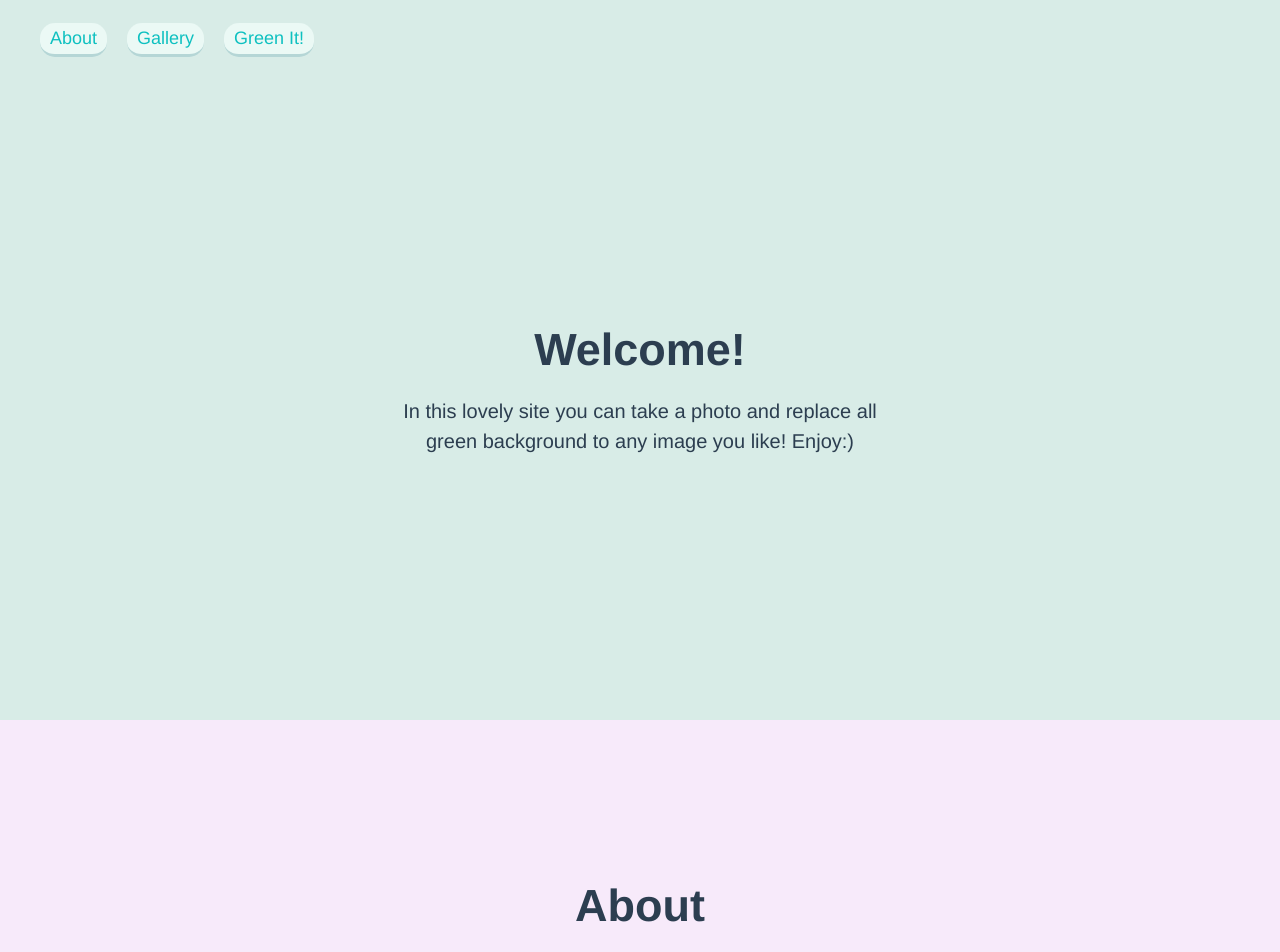
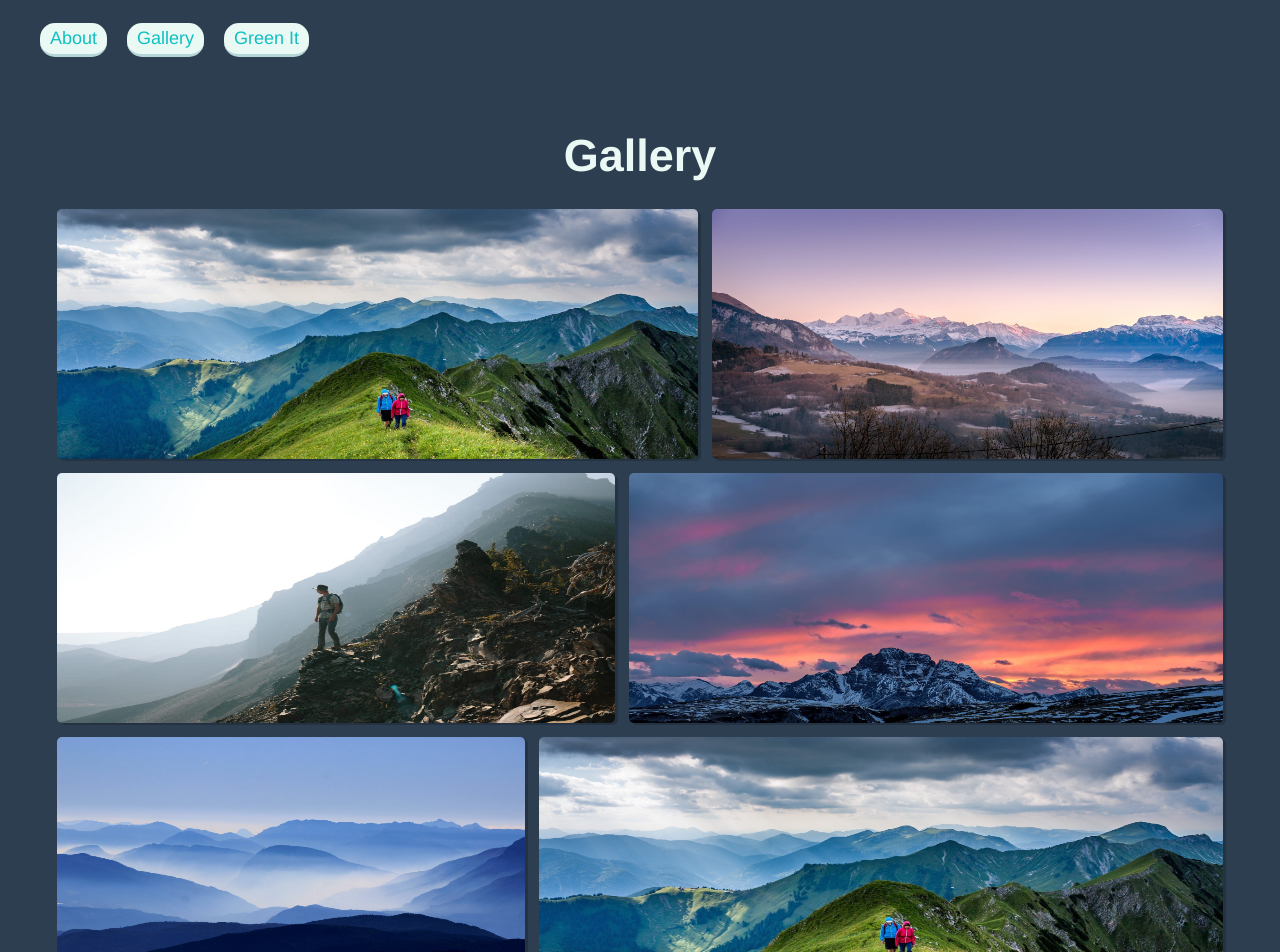
Before and after one commit to Boberte/GreenIt, a Vue app: page /#/Gallery in a window 1280 px wide. Shown: the top 952 px of the page. Built offline with nearby package versions, Linux system fonts and the light colour scheme.

Commit message:
add router and change design

```diff
--- a/package.json
+++ b/package.json
@@ -9,7 +9,8 @@
   },
   "dependencies": {
     "core-js": "^3.6.4",
-    "vue": "^2.6.11"
+    "vue": "^2.6.11",
+    "vue-router": "^3.1.6"
   },
   "devDependencies": {
     "@vue/cli-plugin-babel": "~4.3.0",
--- a/src/App.vue
+++ b/src/App.vue
@@ -1,28 +1,17 @@
 <template>
   <div id="app">
     <MainMenu/>
-    <Welcome/>
-    <About/>
-    <Gallery/>
-    <GreenScreenTool/>
+    <router-view></router-view>
   </div>
 </template>
 
 <script>
 import MainMenu from './components/MainMenu.vue';
-import Welcome from './components/Welcome.vue';
-import About from './components/About.vue';
-import Gallery from './components/Gallery.vue';
-import GreenScreenTool from './components/GreenScreenTool.vue';
 
 export default {
   name: 'App',
   components: {
-    MainMenu,
-    Welcome,
-    About,
-    Gallery,
-    GreenScreenTool
+    MainMenu
   }
 }
 </script>
@@ -33,7 +22,8 @@ export default {
   -webkit-font-smoothing: antialiased;
   -moz-osx-font-smoothing: grayscale;
   text-align: center;
-  color: #2c3e50;
+  background: #2c3e50;
+  color: #ebf9f5;
   display: flex;
   flex-direction: column;
   margin: 0;
--- /dev/null
+++ b/src/Router.js
@@ -0,0 +1,26 @@
+import VueRouter from 'vue-router';
+import About from './components/About.vue';
+import Gallery from './components/Gallery.vue';
+import Welcome from './components/Welcome.vue';
+import GreenScreenTool from './components/GreenScreenTool.vue';
+
+export default new VueRouter({
+    routes: [
+        {
+            path: '/About',
+            component: About
+        },
+        {
+            path: '/Gallery',
+            component: Gallery
+        },
+        {
+            path: '/GreenScreenTool',
+            component: GreenScreenTool
+        },
+        {
+            path: '/',
+            component: Welcome
+        }
+    ]
+})
--- a/src/components/About.vue
+++ b/src/components/About.vue
@@ -2,11 +2,11 @@
     <section class="about">
         <div class="title">About</div>
         <p class="instructions">
-            Instructions:<br/>
-            Connect a web camera.<br/>
-            Stand in front of a green surface.<br/>
-            Make the sillest face you can,<br/>
-            And have fun:)<br/>
+            Instructions:<br />
+            Connect a web camera.<br />
+            Stand in front of a green surface.<br />
+            Make the sillest face you can,<br />
+            And have fun:)<br />
         </p>
         <p class="conditions">
             This site is for personal use only.
@@ -14,12 +14,12 @@
         <p class="credits">
             Built by Boberte.
         </p>
-    </section >
+    </section>
 </template>
 <script>
 export default {
-    name: 'About'
-}
+    name: "About",
+};
 </script>
 <style scoped lang="scss">
 .about {
@@ -27,7 +27,6 @@ export default {
     flex-grow: 1;
     display: flex;
     flex-direction: column;
-        background: rgb(247, 234, 250);
     justify-content: center;
     align-items: center;
 
--- a/src/components/Gallery.vue
+++ b/src/components/Gallery.vue
@@ -2,30 +2,24 @@
     <section class="gallery">
         <div class="title">Gallery</div>
         <div class="images">
-            <img src="@/assets/img/mountain1.jpg">
-            <img src="@/assets/img/mountain2.jpg">
-            <img src="@/assets/img/mountain3.jpg">
-            <img src="@/assets/img/mountain4.jpg">
-            <img src="@/assets/img/mountain1.jpg">
-            <img src="@/assets/img/mountain3.jpg">
-            <img src="@/assets/img/mountain4.jpg">
-            <img src="@/assets/img/mountain1.jpg">
-            <img src="@/assets/img/mountain3.jpg">
-            <img src="@/assets/img/mountain4.jpg">
-            <img src="@/assets/img/mountain1.jpg">
+            <img src="@/assets/img/mountain1.jpg" />
+            <img src="@/assets/img/mountain2.jpg" />
+            <img src="@/assets/img/mountain3.jpg" />
+            <img src="@/assets/img/mountain4.jpg" />
+            <img src="@/assets/img/main.jpg" />
+            <img src="@/assets/img/mountain1.jpg" />
         </div>
     </section>
 </template>
 <script>
 export default {
-    name: 'Gallery'
-}
+    name: "Gallery"
+};
 </script>
 <style scoped lang="scss">
 .gallery {
     flex-basis: 80vh;
     flex-grow: 1;
-        background: #ffffeb;
 
     .title {
         font-weight: bold;
@@ -41,14 +35,15 @@ export default {
         margin: 10px 50px;
 
         img {
-                flex-basis: 30%;
             height: 250px;
             flex-grow: 1;
-                margin: 3px;
+            margin: 7px;
+            box-shadow: 3px 2px #00000030;
+            border-radius: 5px;
 
             &:nth-child(3n),
-                &:nth-child(3n +1) {
-                    flex-grow: 3;
+            &:nth-child(3n + 1) {
+                flex-grow: 2;
             }
         }
     }
--- a/src/components/GreenScreenTool.vue
+++ b/src/components/GreenScreenTool.vue
@@ -1,10 +1,12 @@
 <template>
-<div></div>
+    <div>
+        <div class="title">GreenIt</div>
+        <canvas ref="canvas" />
+    </div>
 </template>
 <script>
 export default {
-    name: 'GreenScreenTool'
-}
+    name: "GreenScreenTool"
+};
 </script>
-<style scoped lang="scss">
-</style>
+<style scoped lang="scss"></style>
--- a/src/components/HelloWorld.vue
+++ /dev/null
@@ -1,58 +0,0 @@
-<template>
-  <div class="hello">
-    <h1>{{ msg }}</h1>
-    <p>
-      For a guide and recipes on how to configure / customize this project,<br>
-      check out the
-      <a href="https://cli.vuejs.org" target="_blank" rel="noopener">vue-cli documentation</a>.
-    </p>
-    <h3>Installed CLI Plugins</h3>
-    <ul>
-      <li><a href="https://github.com/vuejs/vue-cli/tree/dev/packages/%40vue/cli-plugin-babel" target="_blank" rel="noopener">babel</a></li>
-      <li><a href="https://github.com/vuejs/vue-cli/tree/dev/packages/%40vue/cli-plugin-eslint" target="_blank" rel="noopener">eslint</a></li>
-    </ul>
-    <h3>Essential Links</h3>
-    <ul>
-      <li><a href="https://vuejs.org" target="_blank" rel="noopener">Core Docs</a></li>
-      <li><a href="https://forum.vuejs.org" target="_blank" rel="noopener">Forum</a></li>
-      <li><a href="https://chat.vuejs.org" target="_blank" rel="noopener">Community Chat</a></li>
-      <li><a href="https://twitter.com/vuejs" target="_blank" rel="noopener">Twitter</a></li>
-      <li><a href="https://news.vuejs.org" target="_blank" rel="noopener">News</a></li>
-    </ul>
-    <h3>Ecosystem</h3>
-    <ul>
-      <li><a href="https://router.vuejs.org" target="_blank" rel="noopener">vue-router</a></li>
-      <li><a href="https://vuex.vuejs.org" target="_blank" rel="noopener">vuex</a></li>
-      <li><a href="https://github.com/vuejs/vue-devtools#vue-devtools" target="_blank" rel="noopener">vue-devtools</a></li>
-      <li><a href="https://vue-loader.vuejs.org" target="_blank" rel="noopener">vue-loader</a></li>
-      <li><a href="https://github.com/vuejs/awesome-vue" target="_blank" rel="noopener">awesome-vue</a></li>
-    </ul>
-  </div>
-</template>
-
-<script>
-export default {
-  name: 'HelloWorld',
-  props: {
-    msg: String
-  }
-}
-</script>
-
-<!-- Add "scoped" attribute to limit CSS to this component only -->
-<style scoped>
-h3 {
-  margin: 40px 0 0;
-}
-ul {
-  list-style-type: none;
-  padding: 0;
-}
-li {
-  display: inline-block;
-  margin: 0 10px;
-}
-a {
-  color: #42b983;
-}
-</style>
--- a/src/components/MainMenu.vue
+++ b/src/components/MainMenu.vue
@@ -1,19 +1,18 @@
 <template>
     <nav>
-    <a href="#">About</a>
-    <a href="#">Gallery</a>
-    <a href="#">Green It!</a>
+        <router-link to="/About" class="nav-link">About</router-link>
+        <router-link to="/Gallery" class="nav-link">Gallery</router-link>
+        <router-link to="/GreenScreenTool" class="nav-link">Green It</router-link>
     </nav>
 </template>
 
 <script>
 export default {
-  name: 'MainMenu'
-}
+    name: "MainMenu"
+};
 </script>
 
-<!-- Add "scoped" attribute to limit CSS to this component only -->
-<style scoped>
+<style scoped lang="scss">
 nav {
     list-style: none;
     display: flex;
@@ -21,41 +20,40 @@ nav {
     flex-wrap: wrap;
     padding: 10px 30px;
     flex-basis: 60px;
-}
 
-nav a {
+    .nav-link {
         text-decoration: none;
         color: rgb(14, 192, 192);
         font-size: 18px;
         font-family: Helvetica;
         margin: 5px 10px;
-  transition: transform .3s cubic-bezier(.72,.33,.34,1.56);
+        transition: transform 0.3s cubic-bezier(0.72, 0.33, 0.34, 1.56);
         padding: 5px 10px;
         background: #ebf9f5;
         border-radius: 15px;
         border-bottom: 3px solid #b5d6d6;
-}
 
-nav a:active{
+        &:active {
             border-bottom: 1px solid #b5d6d6;
         }
 
-nav a:hover {
+        &:hover {
+            /* nav a:hover { */
             transform: scale(1.02, 1.02);
             color: rgb(24, 152, 152);
         }
-
-@media (max-width:650px) {
+    }
+}
+@media (max-width: 650px) {
     nav {
         flex-direction: column;
         align-items: center;
         flex-basis: 140px;
-  }
 
-  nav a {
+        .nav-link {
             flex-basis: 21px;
             margin: 4px 0;
         }
     }
-
+}
 </style>
--- a/src/components/Welcome.vue
+++ b/src/components/Welcome.vue
@@ -1,13 +1,16 @@
 <template>
     <section class="welcome">
         <div class="title">Welcome!</div>
-        <p>In this lovely site you can take a photo and replace all green background to any image you like! Enjoy:)</p>
+        <p>
+            In this lovely site you can take a photo and replace all green
+            background to any image you like! Enjoy:)
+        </p>
     </section>
 </template>
 <script>
 export default {
-    name: 'Welcome'
-}
+    name: "Welcome"
+};
 </script>
 <style scoped lang="scss">
 .welcome {
@@ -18,7 +21,7 @@ export default {
     flex-grow: 1;
     margin-top: 100px;
     opacity: 0;
-        animation: slideUp 1s .5s 1 forwards;
+    animation: slideUp 1s 0.5s 1 forwards;
     flex-basis: 80vh;
 
     .title {
```
Also changed, not shown: src/main.js (+6 -2 lines), 2 other files (tests, documents, lock files or other folders). Lines whose indentation alone changed are shown as unchanged.
